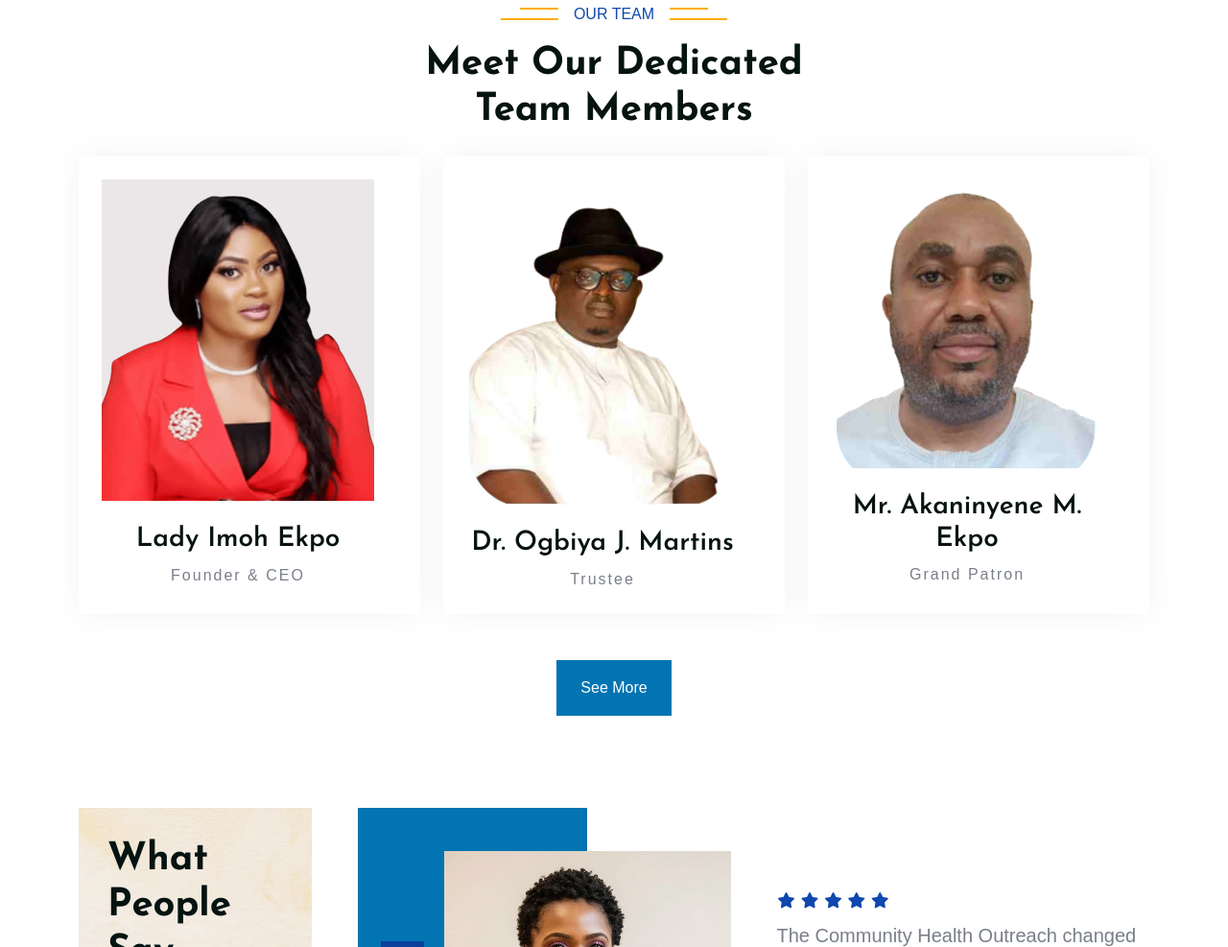
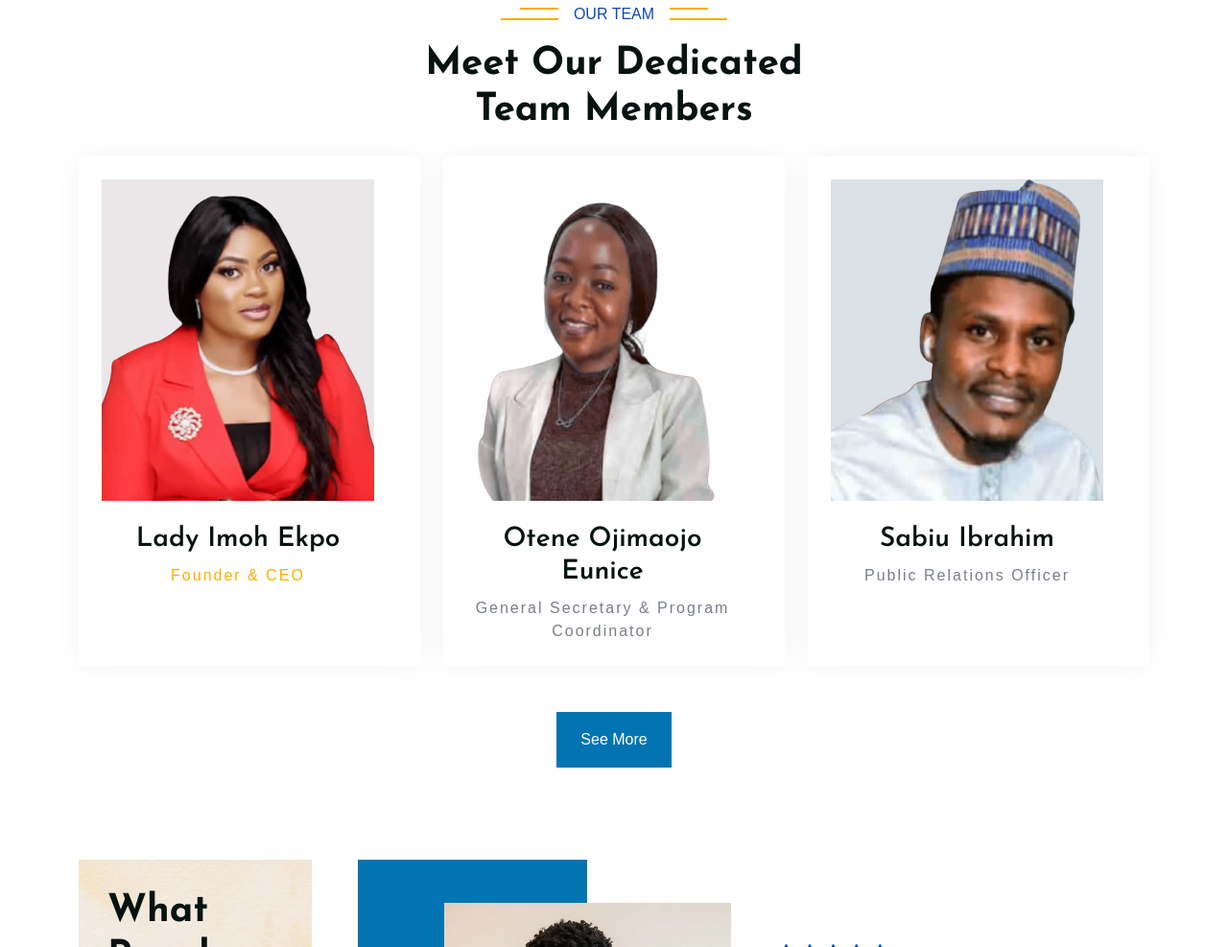
Before and after one commit to CodeMaestroAyodeji/famohs_place_foundation_for_the_vulnerable.org, a plain HTML site: page index.html in a window 1280 px wide. Shown: the part 6547-7534 px from the top of the page at 96% size. Drawn offline with nearby package versions, Linux system fonts and the light colour scheme.

```diff
--- a/index.html
+++ b/index.html
@@ -801,30 +801,32 @@
             <div class="team-item d-flex h-100 p-4">
               <div class="team-detail pe-4 text-center">
                 <img class="img-fluid mb-4" src="img/teams/team-1.jpg" alt="Lady Imoh Ekpo" />
-              <h3>Lady Imoh Ekpo</h3>
+                <a href="ceo.html" class="text-decoration-none" target="_blank">
+                  <h3 class="text-decoration-none">Lady Imoh Ekpo</h3>
                   <span>Founder & CEO</span>
+                </a>
               </div>
             </div>
           </div>
 
           <!-- Executive 2 -->
-        <div class="col-md-6 col-lg-4 wow fadeIn" data-wow-delay="0.3s">
+          <div class="col-md-6 col-lg-4 wow fadeIn" data-wow-delay="0.1s">
             <div class="team-item d-flex h-100 p-4">
               <div class="team-detail pe-4 text-center">
-              <img class="img-fluid mb-4" src="img/teams/excos/exco9.png" alt="Dr. Ogbiya J. Martins" />
-              <h3>Dr. Ogbiya J. Martins</h3>
-              <span>Trustee</span>
+                <img class="img-fluid mb-4" src="img/teams/team-3.jpg" alt="Lady Imoh Ekpo" />
+                <h3>Otene Ojimaojo Eunice</h3>
+                <span>General Secretary & Program Coordinator</span>
               </div>
             </div>
           </div>
 
           <!-- Executive 3 -->
-        <div class="col-md-6 col-lg-4 wow fadeIn" data-wow-delay="0.5s">
+          <div class="col-md-6 col-lg-4 wow fadeIn" data-wow-delay="0.3s">
             <div class="team-item d-flex h-100 p-4">
               <div class="team-detail pe-4 text-center">
-              <img class="img-fluid mb-4" src="img/teams/excos/exco10.png" alt="Mr. Akaninyene M. Ekpo" />
-              <h3>Mr. Akaninyene M. Ekpo</h3>
-              <span>Grand Patron</span>
+                <img class="img-fluid mb-4" src="img/teams/team-2.jpg" alt="Sabiu Ibrahim" />
+                <h3>Sabiu Ibrahim</h3>
+                <span>Public Relations Officer</span>
               </div>
             </div>
           </div>
```
Also changed, not shown: about.html (indentation only). Lines whose indentation alone changed are shown as unchanged.
